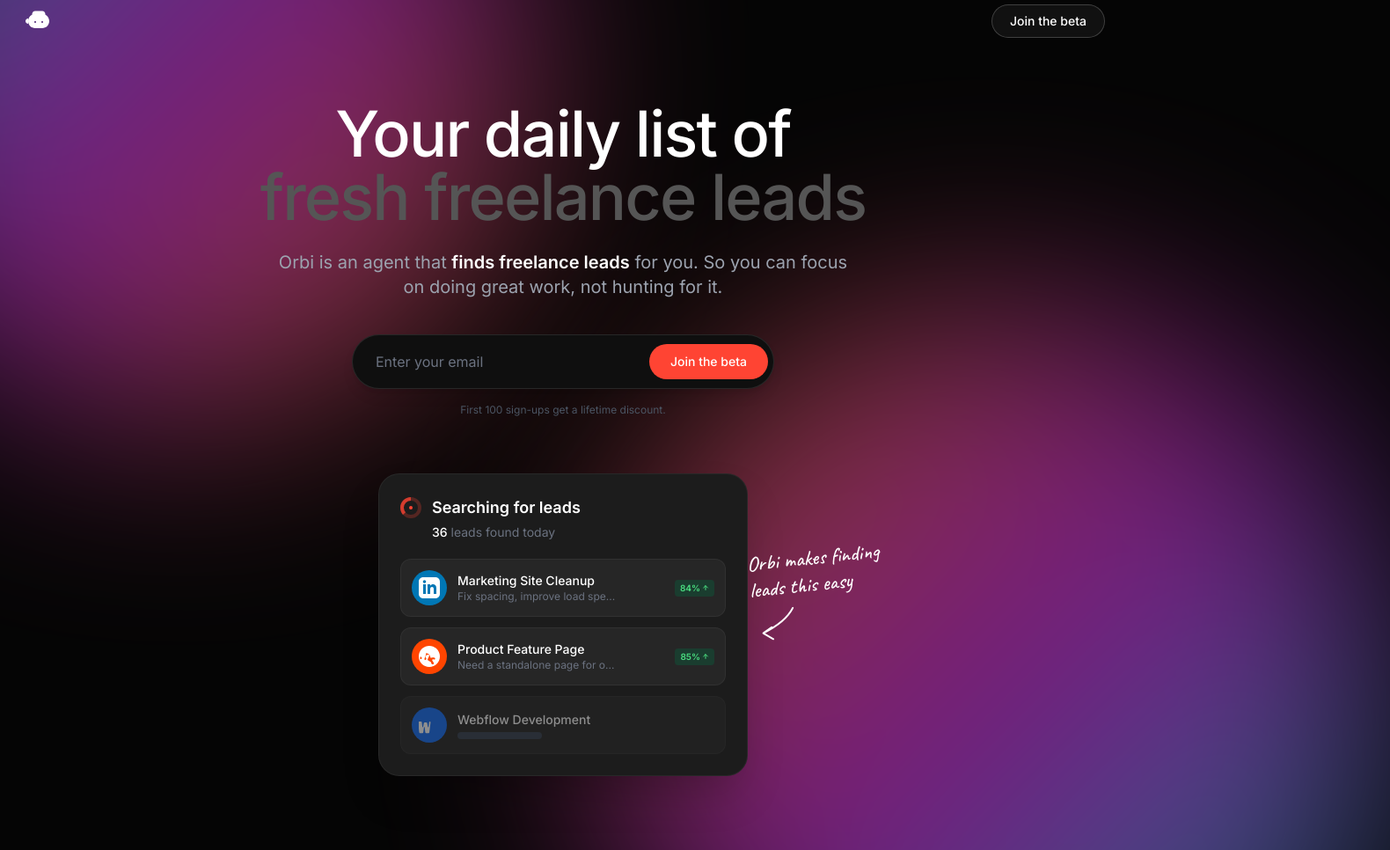
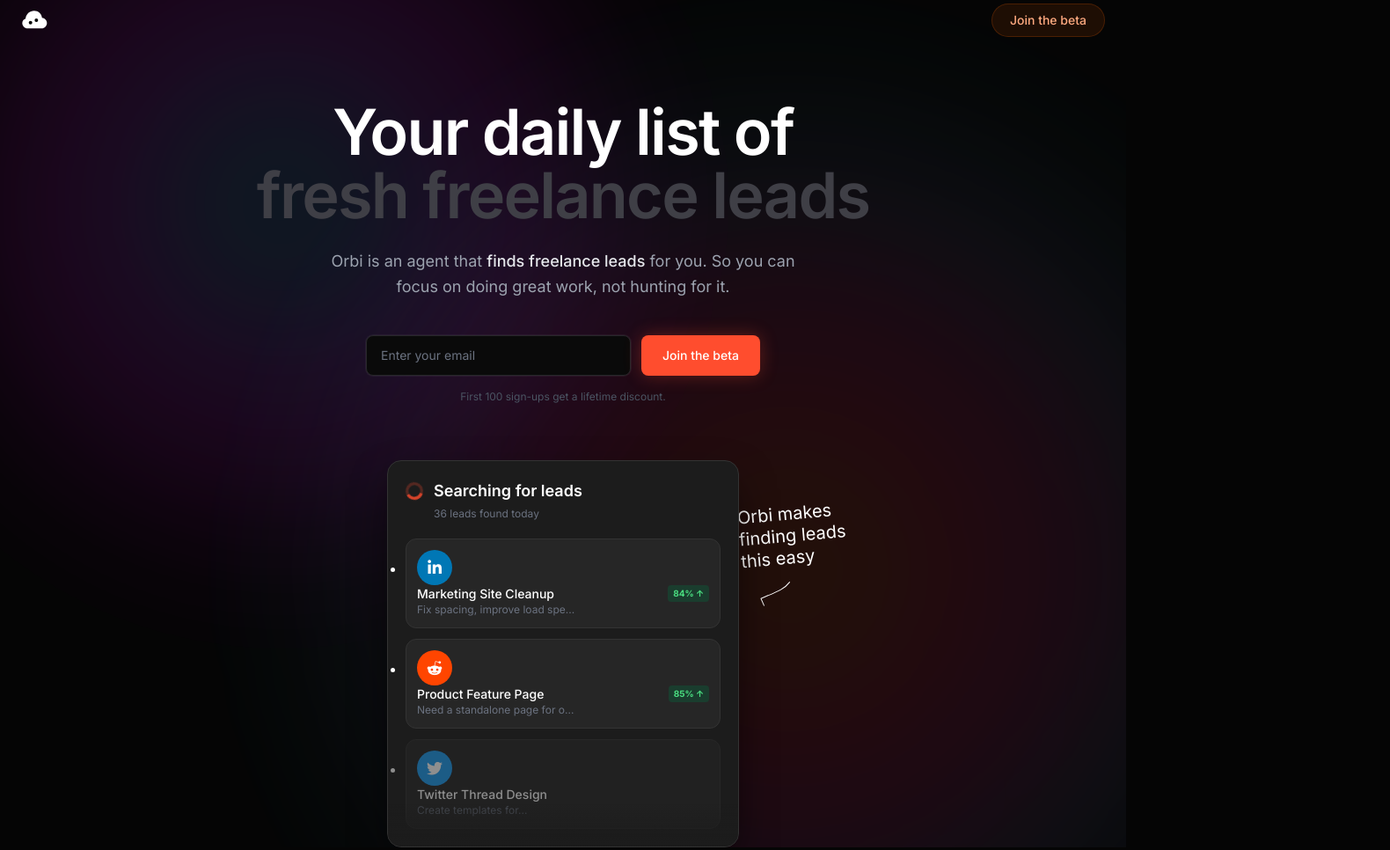
Before and after one commit to uncommon-websites/heyorbi-com-hero, a plain HTML site: page index.html in a window 1280 px wide. Shown: the part 20-986 px from the top of the page at 88% size, 1580 px wide, since content can reach past the window. Drawn offline with nearby package versions, Linux system fonts and the light colour scheme.

Commit message:
Update hero HTML

```diff
--- a/index.html
+++ b/index.html
@@ -3,25 +3,27 @@
 <head>
     <meta charset="UTF-8">
     <meta name="viewport" content="width=device-width, initial-scale=1.0">
-    <title>Orbi - Freelance Leads Hero</title>
+    <title>Orbi - Freelance Leads</title>
     <script src="https://cdn.tailwindcss.com"></script>
-    <link href="https://fonts.googleapis.com/css2?family=Inter:wght@300;400;500;600&family=Caveat:wght@500&display=swap" rel="stylesheet">
+    <link href="https://fonts.googleapis.com/css2?family=Inter:wght@300;400;500;600;700&family=Caveat:wght@400;500;600&display=swap" rel="stylesheet">
+    <link rel="stylesheet" href="https://cdnjs.cloudflare.com/ajax/libs/font-awesome/6.4.0/css/all.min.css">
     <script>
         tailwind.config = {
             theme: {
                 extend: {
                     fontFamily: {
                         sans: ['Inter', 'sans-serif'],
-                        hand: ['Caveat', 'cursive'],
+                        handwriting: ['Caveat', 'cursive'],
                     },
                     colors: {
-                        brand: {
-                            orange: '#FF4F38',
-                            dark: '#080808',
-                            card: '#1C1C1C',
-                            item: '#262626',
-                            muted: '#666666'
-                        }
+                        background: '#050505',
+                        card: '#18181b',
+                        cardBorder: '#27272a',
+                        primary: '#ff4d2e',
+                        dimText: '#3f3f46',
+                    },
+                    animation: {
+                        'spin-slow': 'spin 3s linear infinite',
                     }
                 }
             }
@@ -33,159 +35,212 @@
             color: white;
             overflow-x: hidden;
         }
-        .gradient-blob {
+
+        /* Custom Background Gradient Effect */
+        .aurora-bg {
             position: absolute;
+            top: 0;
+            left: 0;
+            width: 100%;
+            height: 100%;
+            z-index: -1;
+            overflow: hidden;
+            background: #050505;
+        }
+
+        .aurora-blob-1 {
+            position: absolute;
+            top: -20%;
+            left: -10%;
+            width: 70vw;
+            height: 70vw;
+            background: radial-gradient(circle, rgba(0,255,255,0.15) 0%, rgba(255,0,255,0.15) 40%, rgba(0,0,0,0) 70%);
+            filter: blur(80px);
             border-radius: 50%;
+            opacity: 0.8;
+        }
+
+        .aurora-blob-2 {
+            position: absolute;
+            bottom: -20%;
+            right: -10%;
+            width: 80vw;
+            height: 80vw;
+            background: radial-gradient(circle, rgba(255,165,0,0.15) 0%, rgba(255,0,128,0.15) 40%, rgba(0,255,255,0.1) 70%);
             filter: blur(100px);
+            border-radius: 50%;
             opacity: 0.8;
-            z-index: -1;
         }
-        /* Custom scrollbar for the card if needed, though not strictly visible in screenshot */
-        ::-webkit-scrollbar {
-            width: 6px;
+
+        /* Smooth fade for the dimmed text */
+        .text-gradient-dim {
+            background: linear-gradient(to bottom, #52525b, #27272a);
+            -webkit-background-clip: text;
+            -webkit-text-fill-color: transparent;
         }
-        ::-webkit-scrollbar-track {
-            background: transparent;
+
+        .glass-nav-btn {
+            background: rgba(255, 100, 0, 0.1);
+            border: 1px solid rgba(255, 100, 0, 0.2);
+            color: #ffaa80;
+            transition: all 0.3s ease;
         }
-        ::-webkit-scrollbar-thumb {
-            background: #333;
-            border-radius: 3px;
+        .glass-nav-btn:hover {
+            background: rgba(255, 100, 0, 0.2);
+        }
+
+        .input-wrapper {
+            background: #0a0a0a;
+            border: 1px solid #27272a;
+            box-shadow: 0 0 0 1px rgba(255,255,255,0.05);
+        }
+
+        .mockup-card {
+            background: #1c1c1c;
+            border: 1px solid #333;
+            box-shadow: 0 20px 50px -12px rgba(0, 0, 0, 0.8);
+        }
+
+        .list-item {
+            background: #262626;
+            border: 1px solid #333;
+            transition: transform 0.2s;
+        }
+        .list-item:hover {
+            border-color: #444;
         }
     </style>
 </head>
 <body class="min-h-screen flex flex-col relative">
 
-    <!-- Background Gradients -->
-    <!-- Top Left Gradient -->
-    <div class="gradient-blob w-[800px] h-[800px] -top-[300px] -left-[200px] bg-gradient-to-br from-cyan-400 via-fuchsia-600 to-orange-500 opacity-60 blur-[120px]"></div>
-
-    <!-- Bottom Right Gradient -->
-    <div class="gradient-blob w-[900px] h-[900px] top-[40%] -right-[300px] bg-gradient-to-tl from-cyan-400 via-fuchsia-600 to-orange-500 opacity-60 blur-[120px]"></div>
+    <!-- Background Effects -->
+    <div class="aurora-bg">
+        <div class="aurora-blob-1"></div>
+        <div class="aurora-blob-2"></div>
+    </div>
 
     <!-- Navigation -->
-    <nav class="w-full max-w-7xl mx-auto px-6 py-6 flex justify-between items-center z-10">
+    <nav class="w-full max-w-7xl mx-auto px-6 py-6 flex justify-between items-center relative z-10">
         <!-- Logo -->
-        <a href="#" class="text-white">
-            <svg width="40" height="40" viewBox="0 0 40 40" fill="none" xmlns="http://www.w3.org/2000/svg">
-                <path d="M12.5 12C12.5 10.067 14.067 8.5 16 8.5H24C25.933 8.5 27.5 10.067 27.5 12V14.5H12.5V12Z" fill="white"/>
-                <path fill-rule="evenodd" clip-rule="evenodd" d="M8 20C8 15.5817 11.5817 12 16 12H24C28.4183 12 32 15.5817 32 20C32 24.4183 28.4183 28 24 28H16C11.5817 28 8 24.4183 8 20ZM16 22C16.5523 22 17 21.5523 17 21C17 20.4477 16.5523 20 16 20C15.4477 20 15 20.4477 15 21C15 21.5523 15.4477 22 16 22ZM24 22C24.5523 22 25 21.5523 25 21C25 20.4477 24.5523 20 24 20C23.4477 20 23 20.4477 23 21C23 21.5523 23.4477 22 24 22Z" fill="white"/>
-                <path d="M5 20C5 18.3431 6.34315 17 8 17V23C6.34315 23 5 21.6569 5 20Z" fill="white"/>
+        <a href="#" class="flex items-center gap-2">
+            <svg width="32" height="32" viewBox="0 0 24 24" fill="none" xmlns="http://www.w3.org/2000/svg">
+                <path d="M17.5 19C19.9853 19 22 16.9853 22 14.5C22 12.132 20.177 10.244 17.86 10.019C17.482 6.629 14.632 4 11.125 4C7.236 4 4.156 6.956 3.78 10.76C2.205 11.26 1 12.715 1 14.5C1 16.9853 3.01472 19 5.5 19H17.5Z" fill="white"/>
+                <circle cx="8" cy="14" r="1.5" fill="#050505"/>
+                <circle cx="13" cy="12" r="1.5" fill="#050505"/>
             </svg>
         </a>
 
         <!-- Nav Button -->
-        <a href="#" class="px-5 py-2 rounded-full border border-white/20 bg-white/5 text-sm font-medium hover:bg-white/10 transition-colors backdrop-blur-sm">
+        <a href="#" class="glass-nav-btn px-5 py-2 rounded-full text-sm font-medium">
             Join the beta
         </a>
     </nav>
 
     <!-- Main Content -->
-    <main class="flex-grow flex flex-col items-center justify-start pt-12 px-4 z-10 w-full max-w-7xl mx-auto">
+    <main class="flex-grow flex flex-col items-center justify-start pt-12 px-4 relative z-10 w-full max-w-5xl mx-auto">
 
-        <!-- Hero Text -->
-        <div class="text-center max-w-4xl mx-auto mb-10">
-            <h1 class="text-5xl md:text-7xl font-medium tracking-tight leading-[1.1] mb-6">
-                Your daily list of<br>
-                <span class="text-[#555555]">fresh freelance leads</span>
-            </h1>
+        <!-- Headline -->
+        <h1 class="text-5xl md:text-7xl font-semibold text-center tracking-tight leading-[1.1] mb-6">
+            <span class="text-white">Your daily list of</span><br>
+            <span class="text-[#3f3f46]">fresh freelance leads</span>
+        </h1>
 
-            <p class="text-gray-400 text-lg md:text-xl max-w-2xl mx-auto leading-relaxed">
-                Orbi is an agent that <strong class="text-white font-semibold">finds freelance leads</strong> for you. So you can focus on doing great work, not hunting for it.
-            </p>
+        <!-- Subheadline -->
+        <p class="text-gray-400 text-center max-w-xl text-lg mb-10 leading-relaxed">
+            Orbi is an agent that <strong class="text-gray-200 font-medium">finds freelance leads</strong> for you. So you can focus on doing great work, not hunting for it.
+        </p>
+
+        <!-- Input Form -->
+        <div class="w-full max-w-md mb-4">
+            <form class="flex flex-col sm:flex-row gap-3">
+                <input type="email" placeholder="Enter your email" class="flex-grow input-wrapper text-white px-4 py-3 rounded-lg focus:outline-none focus:border-gray-500 placeholder-gray-500 text-sm">
+                <button type="submit" class="bg-[#ff4d2e] hover:bg-[#ff3311] text-white font-medium px-6 py-3 rounded-lg transition-colors text-sm whitespace-nowrap shadow-[0_0_20px_rgba(255,77,46,0.3)]">
+                    Join the beta
+                </button>
+            </form>
         </div>
 
-        <!-- Input Form -->
-        <div class="w-full max-w-[480px] mb-4">
-            <div class="relative flex items-center bg-[#0F0F0F] border border-white/10 rounded-full p-1.5 shadow-lg">
-                <input type="email" placeholder="Enter your email" class="flex-grow bg-transparent border-none outline-none text-white px-5 py-3 placeholder-gray-500 text-base">
-                <button class="bg-[#FF4433] hover:bg-[#ff5c4d] text-white font-medium px-6 py-2.5 rounded-full transition-colors text-sm whitespace-nowrap">
-                    Join the beta
-                </button>
-            </div>
-        </div>
+        <!-- Microcopy -->
+        <p class="text-gray-600 text-xs mb-16">
+            First 100 sign-ups get a lifetime discount.
+        </p>
 
-        <p class="text-gray-600 text-xs mb-16">First 100 sign-ups get a lifetime discount.</p>
+        <!-- Mockup Section -->
+        <div class="relative w-full max-w-[400px]">
 
-        <!-- App Preview Card -->
-        <div class="relative w-full max-w-[420px]">
-
-            <!-- Handwritten Note (Absolute positioned) -->
-            <div class="absolute -right-[160px] top-[80px] hidden md:block w-40">
-                <p class="font-hand text-2xl text-white leading-tight -rotate-6">
+            <!-- Handwritten Annotation -->
+            <div class="absolute -right-32 top-12 hidden md:block w-32">
+                <p class="handwriting text-white text-xl leading-tight mb-2 rotate-[-5deg]">
                     Orbi makes finding leads this easy
                 </p>
-                <svg class="w-12 h-12 text-white mt-2 ml-2" viewBox="0 0 50 50" fill="none" xmlns="http://www.w3.org/2000/svg">
-                    <path d="M45 5C40 15 30 25 10 35M10 35L20 28M10 35L22 42" stroke="currentColor" stroke-width="2" stroke-linecap="round" stroke-linejoin="round"/>
+                <svg class="w-12 h-12 text-white ml-4 rotate-[10deg]" viewBox="0 0 100 100" fill="none" stroke="currentColor" stroke-width="2" stroke-linecap="round" stroke-linejoin="round">
+                    <path d="M80,10 C70,30 50,40 20,60 M20,60 L35,50 M20,60 L30,75" />
                 </svg>
             </div>
 
-            <!-- Card Container -->
-            <div class="bg-[#1C1C1C] rounded-3xl border border-white/5 p-6 shadow-2xl overflow-hidden">
-
+            <!-- Card -->
+            <div class="mockup-card rounded-2xl p-5 w-full overflow-hidden relative">
                 <!-- Card Header -->
                 <div class="flex items-center gap-3 mb-1">
-                    <div class="relative w-6 h-6 flex items-center justify-center">
-                        <svg class="animate-spin w-6 h-6 text-[#FF4433]" xmlns="http://www.w3.org/2000/svg" fill="none" viewBox="0 0 24 24">
+                    <div class="relative w-5 h-5 flex items-center justify-center">
+                        <svg class="animate-spin-slow w-5 h-5 text-primary" xmlns="http://www.w3.org/2000/svg" fill="none" viewBox="0 0 24 24">
                             <circle class="opacity-25" cx="12" cy="12" r="10" stroke="currentColor" stroke-width="4"></circle>
                             <path class="opacity-75" fill="currentColor" d="M4 12a8 8 0 018-8V0C5.373 0 0 5.373 0 12h4zm2 5.291A7.962 7.962 0 014 12H0c0 3.042 1.135 5.824 3 7.938l3-2.647z"></path>
                         </svg>
-                        <!-- Sun rays effect simulation -->
-                        <div class="absolute inset-0 flex items-center justify-center">
-                            <div class="w-1 h-1 bg-[#FF4433] rounded-full"></div>
-                        </div>
                     </div>
                     <h3 class="text-white font-semibold text-lg">Searching for leads</h3>
                 </div>
-
-                <p class="text-gray-500 text-sm mb-5 pl-9"><span class="text-white font-medium">36</span> leads found today</p>
+                <p class="text-gray-500 text-xs mb-5 ml-8">36 leads found today</p>
 
                 <!-- List Items -->
                 <div class="space-y-3">
-
-                    <!-- Item 1: LinkedIn -->
-                    <div class="bg-[#262626] rounded-xl p-3 flex items-center gap-3 border border-white/5 hover:border-white/10 transition-colors cursor-pointer group">
-                        <div class="w-10 h-10 rounded-full bg-[#0077B5] flex items-center justify-center flex-shrink-0">
-                            <svg class="w-6 h-6 text-white" fill="currentColor" viewBox="0 0 24 24"><path d="M19 0h-14c-2.761 0-5 2.239-5 5v14c0 2.761 2.239 5 5 5h14c2.762 0 5-2.239 5-5v-14c0-2.761-2.238-5-5-5zm-11 19h-3v-11h3v11zm-1.5-12.268c-.966 0-1.75-.79-1.75-1.764s.784-1.764 1.75-1.764 1.75.79 1.75 1.764-.783 1.764-1.75 1.764zm13.5 12.268h-3v-5.604c0-3.368-4-3.113-4 0v5.604h-3v-11h3v1.765c1.396-2.586 7-2.777 7 2.476v6.759z"/></svg>
+                    <!-- Item 1 -->
+                    <div class="list-item rounded-xl p-3 flex items-center gap-3">
+                        <div class="w-10 h-10 rounded-full bg-[#0077b5] flex items-center justify-center flex-shrink-0">
+                            <i class="fab fa-linkedin-in text-white text-lg"></i>
                         </div>
                         <div class="flex-grow min-w-0">
-                            <h4 class="text-white text-sm font-medium truncate">Marketing Site Cleanup</h4>
+                            <div class="flex justify-between items-start">
+                                <h4 class="text-white text-sm font-medium truncate">Marketing Site Cleanup</h4>
+                                <span class="bg-[#1a3d2e] text-[#4ade80] text-[10px] font-bold px-1.5 py-0.5 rounded ml-2">84% ↑</span>
+                            </div>
                             <p class="text-gray-500 text-xs truncate">Fix spacing, improve load spe...</p>
-                        </div>
-                        <div class="bg-[#1A3D2F] text-[#4ADE80] text-[10px] font-bold px-1.5 py-0.5 rounded flex items-center gap-0.5">
-                            84%
-                            <svg width="8" height="8" viewBox="0 0 24 24" fill="none" stroke="currentColor" stroke-width="3" stroke-linecap="round" stroke-linejoin="round"><path d="M12 19V5M5 12l7-7 7 7"/></svg>
                         </div>
                     </div>
 
-                    <!-- Item 2: Reddit -->
-                    <div class="bg-[#262626] rounded-xl p-3 flex items-center gap-3 border border-white/5 hover:border-white/10 transition-colors cursor-pointer group">
-                        <div class="w-10 h-10 rounded-full bg-[#FF4500] flex items-center justify-center flex-shrink-0">
-                            <svg class="w-6 h-6 text-white" fill="currentColor" viewBox="0 0 24 24"><path d="M12 0c-6.627 0-12 5.373-12 12s5.373 12 12 12 12-5.373 12-12-5.373-12-12-12zm-2.033 16.01c.564-1.789 1.632-3.932 1.821-4.474.273-.787-.211-1.536-1.084-1.536-1.647 0-3.054 1.135-3.054 2.419 0 .533.237 1.038.635 1.443.418.425.422 1.227.033 1.728-.184.237-.49.366-.791.366-.78 0-1.232-.769-1.014-1.411.284-.835 1.362-4.029 1.594-4.655.633-1.706-.089-3.449-1.975-3.449-2.403 0-4.458 1.888-4.458 4.003 0 1.054.562 1.996 1.43 2.656.564.429.523 1.254.023 1.727-.184.174-.413.261-.645.261-.685 0-1.18-.535-1.043-1.181.713-3.368 3.449-5.654 6.386-5.654 2.761 0 5.059 1.992 5.433 4.709.053.39.387.691.78.691.123 0 .25-.03.371-.092 1.09-.556 2.469-.556 3.558 0 .522.266.781.906.579 1.432-.216.562-.855.777-1.355.487-.456-.266-1.035-.266-1.491 0-.406.234-.526.76-.269 1.174.456.734 1.569 2.529 1.569 2.529.523.841-.076 1.906-1.062 1.906-1.228 0-2.167-1.256-1.726-2.366l.002-.006z"/></svg>
+                    <!-- Item 2 -->
+                    <div class="list-item rounded-xl p-3 flex items-center gap-3">
+                        <div class="w-10 h-10 rounded-full bg-[#ff4500] flex items-center justify-center flex-shrink-0">
+                            <i class="fab fa-reddit-alien text-white text-lg"></i>
                         </div>
                         <div class="flex-grow min-w-0">
-                            <h4 class="text-white text-sm font-medium truncate">Product Feature Page</h4>
+                            <div class="flex justify-between items-start">
+                                <h4 class="text-white text-sm font-medium truncate">Product Feature Page</h4>
+                                <span class="bg-[#1a3d2e] text-[#4ade80] text-[10px] font-bold px-1.5 py-0.5 rounded ml-2">85% ↑</span>
+                            </div>
                             <p class="text-gray-500 text-xs truncate">Need a standalone page for o...</p>
-                        </div>
-                        <div class="bg-[#1A3D2F] text-[#4ADE80] text-[10px] font-bold px-1.5 py-0.5 rounded flex items-center gap-0.5">
-                            85%
-                            <svg width="8" height="8" viewBox="0 0 24 24" fill="none" stroke="currentColor" stroke-width="3" stroke-linecap="round" stroke-linejoin="round"><path d="M12 19V5M5 12l7-7 7 7"/></svg>
                         </div>
                     </div>
 
-                    <!-- Item 3: Webflow (Partial) -->
-                    <div class="bg-[#262626] rounded-xl p-3 flex items-center gap-3 border border-white/5 opacity-50">
-                        <div class="w-10 h-10 rounded-full bg-[#146EF5] flex items-center justify-center flex-shrink-0">
-                            <svg class="w-6 h-6 text-white" fill="currentColor" viewBox="0 0 24 24"><path d="M12.74 7.91c-.45 0-.85.36-.9.82l-.62 5.27c-.03.22-.24.39-.47.39h-.01c-.22 0-.42-.16-.46-.38l-.74-4.2c-.09-.53-.55-.92-1.09-.92h-1.6c-.54 0-1 .39-1.09.92l-.74 4.2c-.04.22-.24.38-.46.38h-.01c-.23 0-.44-.17-.47-.39l-.62-5.27c-.05-.46-.45-.82-.9-.82h-2.4c-.57 0-1.02.48-.99 1.05l1.34 11.31c.06.51.5.91 1.02.91h2.64c.52 0 .96-.4 1.02-.91l.66-5.58c.03-.22.21-.39.44-.39s.41.17.44.39l.66 5.58c.06.51.5.91 1.02.91h2.64c.52 0 .96-.4 1.02-.91l1.34-11.31c.03-.57-.42-1.05-.99-1.05h-2.4z"/></svg>
+                    <!-- Item 3 (Cutoff) -->
+                    <div class="list-item rounded-xl p-3 flex items-center gap-3 opacity-50">
+                        <div class="w-10 h-10 rounded-full bg-[#1d9bf0] flex items-center justify-center flex-shrink-0">
+                            <i class="fab fa-twitter text-white text-lg"></i>
                         </div>
                         <div class="flex-grow min-w-0">
-                            <h4 class="text-white text-sm font-medium truncate">Webflow Development</h4>
-                            <div class="h-2 w-24 bg-gray-700 rounded mt-1"></div>
+                            <div class="flex justify-between items-start">
+                                <h4 class="text-white text-sm font-medium truncate">Twitter Thread Design</h4>
+                            </div>
+                            <p class="text-gray-500 text-xs truncate">Create templates for...</p>
                         </div>
                     </div>
+                </div>
 
-                </div>
+                <!-- Bottom Fade -->
+                <div class="absolute bottom-0 left-0 w-full h-12 bg-gradient-to-t from-[#1c1c1c] to-transparent"></div>
             </div>
         </div>
     </main>
+
 </body>
 </html>
```
